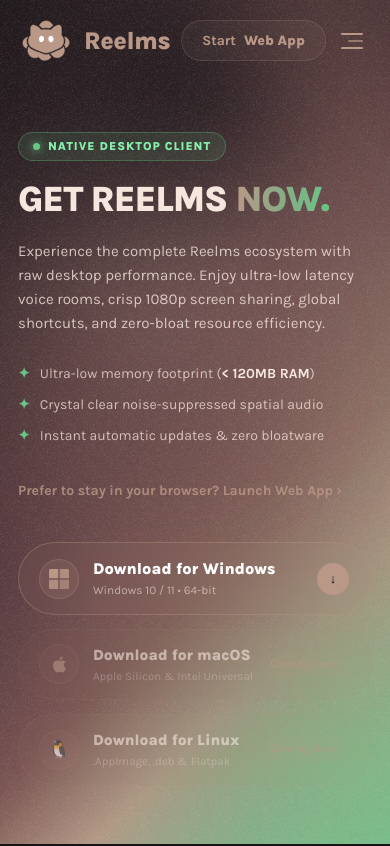
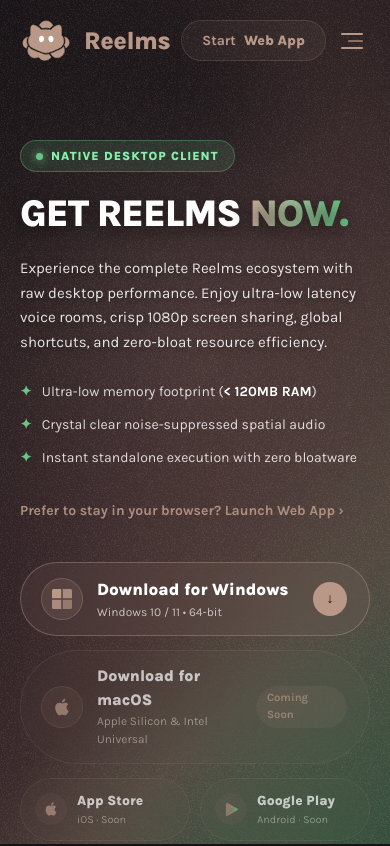
Before and after one commit to berkantcaliskan/reelms-website, a Next.js app: page /download in a window 390 px wide. Shown: the top 846 px of the page. Built offline with nearby package versions, Linux system fonts and the light colour scheme.

Commit message:
feat(download): add side-by-side App Store and Google Play mobile pills, remove Linux, and soften background brightness for optimal readability

```diff
--- a/src/app/download/page.tsx
+++ b/src/app/download/page.tsx
@@ -19,7 +19,7 @@
             display: "flex",
             alignItems: "center",
             justifyContent: "center",
-            padding: "clamp(32px, 6vh, 60px) clamp(18px, 4vw, 48px)",
+            padding: "clamp(40px, 7vh, 80px) clamp(20px, 4.5vw, 56px)",
             position: "relative",
             zIndex: 10,
             maxWidth: "1240px",
@@ -30,31 +30,31 @@
           <div
             style={{
               display: "grid",
-              gridTemplateColumns: "repeat(auto-fit, minmax(min(100%, 360px), 1fr))",
+              gridTemplateColumns: "repeat(auto-fit, minmax(min(100%, 380px), 1fr))",
               gap: "clamp(40px, 6vw, 80px)",
               alignItems: "center",
               width: "100%",
             }}
           >
             {/* ── Left Side: Get Reelms Now + Description ── */}
-            <div style={{ display: "flex", flexDirection: "column", gap: "20px", alignItems: "flex-start", textAlign: "left" }}>
+            <div style={{ display: "flex", flexDirection: "column", gap: "22px", alignItems: "flex-start", textAlign: "left" }}>
               {/* Badge */}
               <div
                 style={{
                   display: "inline-flex",
                   alignItems: "center",
                   gap: "8px",
-                  background: "rgba(104, 197, 134, 0.12)",
-                  border: "1px solid rgba(104, 197, 134, 0.3)",
+                  background: "rgba(104, 197, 134, 0.14)",
+                  border: "1px solid rgba(104, 197, 134, 0.35)",
                   borderRadius: "999px",
-                  padding: "5px 14px",
+                  padding: "6px 15px",
                 }}
               >
                 <span style={{ width: "7px", height: "7px", borderRadius: "50%", background: "#68c586", boxShadow: "0 0 8px #68c586" }} />
                 <span
                   style={{
                     fontFamily: "var(--font-karla), 'Karla', sans-serif",
-                    fontSize: "0.74rem",
+                    fontSize: "0.76rem",
                     fontWeight: 800,
                     color: "#86efac",
                     letterSpacing: "0.08em",
@@ -69,19 +69,20 @@
               <h1
                 style={{
                   fontFamily: "var(--font-karla), 'Karla', sans-serif",
-                  fontSize: "clamp(36px, 5.5vw, 60px)",
+                  fontSize: "clamp(38px, 5.8vw, 64px)",
                   fontWeight: 800,
-                  lineHeight: 1.05,
+                  lineHeight: 1.04,
                   letterSpacing: "-0.035em",
                   textTransform: "uppercase",
-                  color: "#f5e6de",
+                  color: "#ffffff",
+                  textShadow: "0 4px 20px rgba(0, 0, 0, 0.6)",
                   margin: 0,
                 }}
               >
                 GET REELMS{" "}
                 <span
                   style={{
-                    background: "linear-gradient(90deg, #b99887 0%, #88ab86 50%, #68c586 100%)",
+                    background: "linear-gradient(90deg, #d8b8a7 0%, #a8d5a6 50%, #68c586 100%)",
                     WebkitBackgroundClip: "text",
                     WebkitTextFillColor: "transparent",
                     backgroundClip: "text",
@@ -95,40 +96,41 @@
               <p
                 style={{
                   fontFamily: "var(--font-karla), 'Karla', sans-serif",
-                  fontSize: "clamp(15px, 1.5vw, 18px)",
-                  color: "rgba(245, 230, 222, 0.8)",
-                  lineHeight: 1.6,
+                  fontSize: "clamp(15px, 1.5vw, 17px)",
+                  color: "rgba(255, 255, 255, 0.88)",
+                  lineHeight: 1.65,
                   margin: 0,
                   maxWidth: "520px",
+                  textShadow: "0 2px 10px rgba(0, 0, 0, 0.5)",
                 }}
               >
                 Experience the complete Reelms ecosystem with raw desktop performance. Enjoy ultra-low latency voice rooms, crisp 1080p screen sharing, global shortcuts, and zero-bloat resource efficiency.
               </p>
 
               {/* Highlights Feature List */}
-              <div style={{ display: "flex", flexDirection: "column", gap: "10px", marginTop: "8px" }}>
+              <div style={{ display: "flex", flexDirection: "column", gap: "12px", marginTop: "4px" }}>
                 <div style={{ display: "flex", alignItems: "center", gap: "10px" }}>
                   <span style={{ color: "#68c586", fontWeight: 800, fontSize: "14px" }}>✦</span>
-                  <span style={{ fontFamily: "var(--font-karla), 'Karla', sans-serif", fontSize: "14px", color: "rgba(245, 230, 222, 0.75)" }}>
-                    Ultra-low memory footprint (<strong style={{ color: "#f5e6de" }}>&lt; 120MB RAM</strong>)
+                  <span style={{ fontFamily: "var(--font-karla), 'Karla', sans-serif", fontSize: "14px", color: "rgba(255, 255, 255, 0.82)" }}>
+                    Ultra-low memory footprint (<strong style={{ color: "#ffffff" }}>&lt; 120MB RAM</strong>)
                   </span>
                 </div>
                 <div style={{ display: "flex", alignItems: "center", gap: "10px" }}>
                   <span style={{ color: "#68c586", fontWeight: 800, fontSize: "14px" }}>✦</span>
-                  <span style={{ fontFamily: "var(--font-karla), 'Karla', sans-serif", fontSize: "14px", color: "rgba(245, 230, 222, 0.75)" }}>
+                  <span style={{ fontFamily: "var(--font-karla), 'Karla', sans-serif", fontSize: "14px", color: "rgba(255, 255, 255, 0.82)" }}>
                     Crystal clear noise-suppressed spatial audio
                   </span>
                 </div>
                 <div style={{ display: "flex", alignItems: "center", gap: "10px" }}>
                   <span style={{ color: "#68c586", fontWeight: 800, fontSize: "14px" }}>✦</span>
-                  <span style={{ fontFamily: "var(--font-karla), 'Karla', sans-serif", fontSize: "14px", color: "rgba(245, 230, 222, 0.75)" }}>
-                    Instant automatic updates & zero bloatware
+                  <span style={{ fontFamily: "var(--font-karla), 'Karla', sans-serif", fontSize: "14px", color: "rgba(255, 255, 255, 0.82)" }}>
+                    Instant standalone execution with zero bloatware
                   </span>
                 </div>
               </div>
 
               {/* Web App Link Fallback */}
-              <div style={{ marginTop: "12px" }}>
+              <div style={{ marginTop: "8px" }}>
                 <Link
                   href="https://app.reelms.io"
                   style={{
@@ -140,18 +142,18 @@
                     display: "inline-flex",
                     alignItems: "center",
                     gap: "6px",
-                    opacity: 0.85,
+                    opacity: 0.9,
                     transition: "opacity 0.2s ease",
                   }}
                   onMouseEnter={e => (e.currentTarget.style.opacity = "1")}
-                  onMouseLeave={e => (e.currentTarget.style.opacity = "0.85")}
+                  onMouseLeave={e => (e.currentTarget.style.opacity = "0.9")}
                 >
                   Prefer to stay in your browser? Launch Web App ›
                 </Link>
               </div>
             </div>
 
-            {/* ── Right Side: Vertical Stacked Transparent Pill Download CTAs ── */}
+            {/* ── Right Side: Transparent Pill Download CTAs ── */}
             <div
               style={{
                 display: "flex",
@@ -169,10 +171,10 @@
                   display: "flex",
                   alignItems: "center",
                   justifyContent: "space-between",
-                  background: "rgba(185, 152, 135, 0.06)",
-                  backdropFilter: "blur(16px)",
-                  WebkitBackdropFilter: "blur(16px)",
-                  border: "1.5px solid rgba(185, 152, 135, 0.35)",
+                  background: "rgba(185, 152, 135, 0.08)",
+                  backdropFilter: "blur(20px)",
+                  WebkitBackdropFilter: "blur(20px)",
+                  border: "1.5px solid rgba(185, 152, 135, 0.4)",
                   borderRadius: "999px",
                   padding: "14px 22px 14px 20px",
                   textDecoration: "none",
@@ -180,24 +182,24 @@
                   cursor: "pointer",
                 }}
                 onMouseEnter={e => {
-                  e.currentTarget.style.background = "rgba(185, 152, 135, 0.14)";
-                  e.currentTarget.style.borderColor = "rgba(104, 197, 134, 0.6)";
+                  e.currentTarget.style.background = "rgba(185, 152, 135, 0.16)";
+                  e.currentTarget.style.borderColor = "rgba(104, 197, 134, 0.65)";
                   e.currentTarget.style.transform = "translateY(-2px)";
                 }}
                 onMouseLeave={e => {
-                  e.currentTarget.style.background = "rgba(185, 152, 135, 0.06)";
-                  e.currentTarget.style.borderColor = "rgba(185, 152, 135, 0.35)";
+                  e.currentTarget.style.background = "rgba(185, 152, 135, 0.08)";
+                  e.currentTarget.style.borderColor = "rgba(185, 152, 135, 0.4)";
                   e.currentTarget.style.transform = "translateY(0px)";
                 }}
               >
                 <div style={{ display: "flex", alignItems: "center", gap: "14px" }}>
                   <div
                     style={{
-                      width: "40px",
-                      height: "40px",
+                      width: "42px",
+                      height: "42px",
                       borderRadius: "50%",
-                      background: "rgba(185, 152, 135, 0.12)",
-                      border: "1px solid rgba(185, 152, 135, 0.25)",
+                      background: "rgba(185, 152, 135, 0.14)",
+                      border: "1px solid rgba(185, 152, 135, 0.3)",
                       display: "flex",
                       alignItems: "center",
                       justifyContent: "center",
@@ -213,10 +215,10 @@
                   </div>
 
                   <div style={{ display: "flex", flexDirection: "column", gap: "1px" }}>
-                    <span style={{ fontFamily: "var(--font-karla), 'Karla', sans-serif", fontSize: "1rem", fontWeight: 800, color: "#fff" }}>
+                    <span style={{ fontFamily: "var(--font-karla), 'Karla', sans-serif", fontSize: "1.05rem", fontWeight: 800, color: "#ffffff" }}>
                       Download for Windows
                     </span>
-                    <span style={{ fontFamily: "var(--font-karla), 'Karla', sans-serif", fontSize: "0.74rem", color: "rgba(245, 230, 222, 0.6)" }}>
+                    <span style={{ fontFamily: "var(--font-karla), 'Karla', sans-serif", fontSize: "0.75rem", color: "rgba(255, 255, 255, 0.68)" }}>
                       Windows 10 / 11 • 64-bit
                     </span>
                   </div>
@@ -224,8 +226,8 @@
 
                 <div
                   style={{
-                    width: "32px",
-                    height: "32px",
+                    width: "34px",
+                    height: "34px",
                     borderRadius: "50%",
                     background: "#b99887",
                     display: "flex",
@@ -233,7 +235,7 @@
                     justifyContent: "center",
                     color: "#181416",
                     fontWeight: 900,
-                    fontSize: "13px",
+                    fontSize: "14px",
                     flexShrink: 0,
                     marginLeft: "8px",
                   }}
@@ -248,30 +250,30 @@
                   display: "flex",
                   alignItems: "center",
                   justifyContent: "space-between",
-                  background: "rgba(185, 152, 135, 0.03)",
-                  backdropFilter: "blur(16px)",
-                  WebkitBackdropFilter: "blur(16px)",
-                  border: "1px solid rgba(185, 152, 135, 0.15)",
+                  background: "rgba(185, 152, 135, 0.04)",
+                  backdropFilter: "blur(18px)",
+                  WebkitBackdropFilter: "blur(18px)",
+                  border: "1px solid rgba(185, 152, 135, 0.18)",
                   borderRadius: "999px",
                   padding: "14px 22px 14px 20px",
-                  opacity: 0.6,
+                  opacity: 0.7,
                 }}
               >
                 <div style={{ display: "flex", alignItems: "center", gap: "14px" }}>
                   <div
                     style={{
-                      width: "40px",
-                      height: "40px",
+                      width: "42px",
+                      height: "42px",
                       borderRadius: "50%",
-                      background: "rgba(185, 152, 135, 0.08)",
-                      border: "1px solid rgba(185, 152, 135, 0.15)",
+                      background: "rgba(185, 152, 135, 0.1)",
+                      border: "1px solid rgba(185, 152, 135, 0.2)",
                       display: "flex",
                       alignItems: "center",
                       justifyContent: "center",
                       flexShrink: 0,
                     }}
                   >
-                    <svg width="19" height="19" viewBox="0 0 24 24" fill="none">
+                    <svg width="20" height="20" viewBox="0 0 24 24" fill="none">
                       <path
                         d="M18.71 19.5c-.83 1.24-1.71 2.45-3.05 2.47-1.34.03-1.77-.79-3.29-.79-1.53 0-2 .77-3.27.82-1.31.05-2.3-1.32-3.14-2.53C4.25 17 2.94 12.45 4.7 9.39c.87-1.52 2.43-2.48 4.12-2.51 1.28-.02 2.5.87 3.29.87.78 0 2.26-1.07 3.8-.91.65.03 2.47.26 3.64 1.98-.09.06-2.17 1.28-2.15 3.81.03 3.02 2.65 4.03 2.68 4.04-.03.07-.42 1.44-1.38 2.83M13 3.5c.73-.83 1.94-1.46 2.94-1.5.13 1.17-.34 2.35-1.04 3.19-.69.85-1.83 1.51-2.95 1.42-.15-1.15.41-2.35 1.05-3.11z"
                         fill="#b99887"
@@ -280,65 +282,116 @@
                   </div>
 
                   <div style={{ display: "flex", flexDirection: "column", gap: "1px" }}>
-                    <span style={{ fontFamily: "var(--font-karla), 'Karla', sans-serif", fontSize: "0.95rem", fontWeight: 800, color: "#f5e6de" }}>
+                    <span style={{ fontFamily: "var(--font-karla), 'Karla', sans-serif", fontSize: "0.98rem", fontWeight: 800, color: "#ffffff" }}>
                       Download for macOS
                     </span>
-                    <span style={{ fontFamily: "var(--font-karla), 'Karla', sans-serif", fontSize: "0.72rem", color: "rgba(245, 230, 222, 0.5)" }}>
+                    <span style={{ fontFamily: "var(--font-karla), 'Karla', sans-serif", fontSize: "0.74rem", color: "rgba(255, 255, 255, 0.6)" }}>
                       Apple Silicon & Intel Universal
                     </span>
                   </div>
                 </div>
 
-                <span style={{ padding: "3px 10px", borderRadius: "999px", background: "rgba(185, 152, 135, 0.1)", color: "#b99887", fontSize: "0.68rem", fontWeight: 700 }}>
+                <span style={{ padding: "4px 11px", borderRadius: "999px", background: "rgba(185, 152, 135, 0.14)", color: "#b99887", fontSize: "0.7rem", fontWeight: 700 }}>
                   Coming Soon
                 </span>
               </div>
 
-              {/* 3. Linux Download Pill (Coming Soon) */}
+              {/* 3. Mobile Platforms: iOS App Store & Android Google Play (Side by Side) */}
               <div
                 style={{
-                  display: "flex",
-                  alignItems: "center",
-                  justifyContent: "space-between",
-                  background: "rgba(185, 152, 135, 0.03)",
-                  backdropFilter: "blur(16px)",
-                  WebkitBackdropFilter: "blur(16px)",
-                  border: "1px solid rgba(185, 152, 135, 0.15)",
-                  borderRadius: "999px",
-                  padding: "14px 22px 14px 20px",
-                  opacity: 0.6,
+                  display: "grid",
+                  gridTemplateColumns: "1fr 1fr",
+                  gap: "10px",
+                  width: "100%",
                 }}
               >
-                <div style={{ display: "flex", alignItems: "center", gap: "14px" }}>
+                {/* iOS App Store */}
+                <div
+                  style={{
+                    display: "flex",
+                    alignItems: "center",
+                    gap: "10px",
+                    background: "rgba(185, 152, 135, 0.04)",
+                    backdropFilter: "blur(18px)",
+                    WebkitBackdropFilter: "blur(18px)",
+                    border: "1px solid rgba(185, 152, 135, 0.18)",
+                    borderRadius: "999px",
+                    padding: "12px 14px",
+                    opacity: 0.7,
+                  }}
+                >
                   <div
                     style={{
-                      width: "40px",
-                      height: "40px",
+                      width: "32px",
+                      height: "32px",
                       borderRadius: "50%",
-                      background: "rgba(185, 152, 135, 0.08)",
-                      border: "1px solid rgba(185, 152, 135, 0.15)",
+                      background: "rgba(185, 152, 135, 0.1)",
                       display: "flex",
                       alignItems: "center",
                       justifyContent: "center",
                       flexShrink: 0,
                     }}
                   >
-                    <span style={{ fontSize: "1.1rem" }}>🐧</span>
+                    <svg width="16" height="16" viewBox="0 0 24 24" fill="none">
+                      <path
+                        d="M18.71 19.5c-.83 1.24-1.71 2.45-3.05 2.47-1.34.03-1.77-.79-3.29-.79-1.53 0-2 .77-3.27.82-1.31.05-2.3-1.32-3.14-2.53C4.25 17 2.94 12.45 4.7 9.39c.87-1.52 2.43-2.48 4.12-2.51 1.28-.02 2.5.87 3.29.87.78 0 2.26-1.07 3.8-.91.65.03 2.47.26 3.64 1.98-.09.06-2.17 1.28-2.15 3.81.03 3.02 2.65 4.03 2.68 4.04-.03.07-.42 1.44-1.38 2.83M13 3.5c.73-.83 1.94-1.46 2.94-1.5.13 1.17-.34 2.35-1.04 3.19-.69.85-1.83 1.51-2.95 1.42-.15-1.15.41-2.35 1.05-3.11z"
+                        fill="#b99887"
+                      />
+                    </svg>
                   </div>
-
-                  <div style={{ display: "flex", flexDirection: "column", gap: "1px" }}>
-                    <span style={{ fontFamily: "var(--font-karla), 'Karla', sans-serif", fontSize: "0.95rem", fontWeight: 800, color: "#f5e6de" }}>
-                      Download for Linux
+                  <div style={{ display: "flex", flexDirection: "column", gap: "1px", minWidth: 0 }}>
+                    <span style={{ fontFamily: "var(--font-karla), 'Karla', sans-serif", fontSize: "0.85rem", fontWeight: 800, color: "#ffffff", whiteSpace: "nowrap", overflow: "hidden", textOverflow: "ellipsis" }}>
+                      App Store
                     </span>
-                    <span style={{ fontFamily: "var(--font-karla), 'Karla', sans-serif", fontSize: "0.72rem", color: "rgba(245, 230, 222, 0.5)" }}>
-                      .AppImage, .deb & Flatpak
+                    <span style={{ fontFamily: "var(--font-karla), 'Karla', sans-serif", fontSize: "0.68rem", color: "rgba(255, 255, 255, 0.55)", whiteSpace: "nowrap" }}>
+                      iOS · Soon
                     </span>
                   </div>
                 </div>
 
-                <span style={{ padding: "3px 10px", borderRadius: "999px", background: "rgba(185, 152, 135, 0.1)", color: "#b99887", fontSize: "0.68rem", fontWeight: 700 }}>
-                  Coming Soon
-                </span>
+                {/* Android Google Play */}
+                <div
+                  style={{
+                    display: "flex",
+                    alignItems: "center",
+                    gap: "10px",
+                    background: "rgba(185, 152, 135, 0.04)",
+                    backdropFilter: "blur(18px)",
+                    WebkitBackdropFilter: "blur(18px)",
+                    border: "1px solid rgba(185, 152, 135, 0.18)",
+                    borderRadius: "999px",
+                    padding: "12px 14px",
+                    opacity: 0.7,
+                  }}
+                >
+                  <div
+                    style={{
+                      width: "32px",
+                      height: "32px",
+                      borderRadius: "50%",
+                      background: "rgba(185, 152, 135, 0.1)",
+                      display: "flex",
+                      alignItems: "center",
+                      justifyContent: "center",
+                      flexShrink: 0,
+                    }}
+                  >
+                    <svg width="15" height="15" viewBox="0 0 24 24" fill="none">
+                      <path d="M3.609 1.814L13.793 12 3.61 22.186a2.296 2.296 0 0 1-.61-.954V2.768c.13-.377.346-.713.61-.954z" fill="#b99887" opacity="0.8"/>
+                      <path d="M17.39 8.403l-3.597 3.597 3.597 3.597 4.092-2.338a1.737 1.737 0 0 0 0-3.018l-4.092-2.338z" fill="#68c586"/>
+                      <path d="M13.793 12L3.609 1.814a2.27 2.27 0 0 1 1.637-.179l12.144 6.768-3.597 3.597z" fill="#b99887"/>
+                      <path d="M13.793 12l3.597 3.597-12.144 6.768a2.27 2.27 0 0 1-1.637-.179L13.793 12z" fill="#b99887" opacity="0.9"/>
+                    </svg>
+                  </div>
+                  <div style={{ display: "flex", flexDirection: "column", gap: "1px", minWidth: 0 }}>
+                    <span style={{ fontFamily: "var(--font-karla), 'Karla', sans-serif", fontSize: "0.85rem", fontWeight: 800, color: "#ffffff", whiteSpace: "nowrap", overflow: "hidden", textOverflow: "ellipsis" }}>
+                      Google Play
+                    </span>
+                    <span style={{ fontFamily: "var(--font-karla), 'Karla', sans-serif", fontSize: "0.68rem", color: "rgba(255, 255, 255, 0.55)", whiteSpace: "nowrap" }}>
+                      Android · Soon
+                    </span>
+                  </div>
+                </div>
               </div>
             </div>
           </div>
--- a/src/components/AmbientGradientBackground.tsx
+++ b/src/components/AmbientGradientBackground.tsx
@@ -127,6 +127,19 @@
         }}
       />
 
+      {/* ── Layer 2.5: Contrast Comfort Dim Overlay (Enhance Typography Readability) ── */}
+      <div
+        aria-hidden="true"
+        style={{
+          position: "absolute",
+          inset: 0,
+          width: "100%",
+          height: "100%",
+          background: "radial-gradient(ellipse 90% 80% at 50% 40%, rgba(22, 19, 20, 0.42) 0%, rgba(18, 15, 17, 0.65) 100%)",
+          pointerEvents: "none",
+        }}
+      />
+
       {/* ── Layer 3: Direct Pixel-Level Micro Film Grain (Guaranteed Visibility & Ultra-Fine) ── */}
       {grainDataUrl && (
         <div
```
